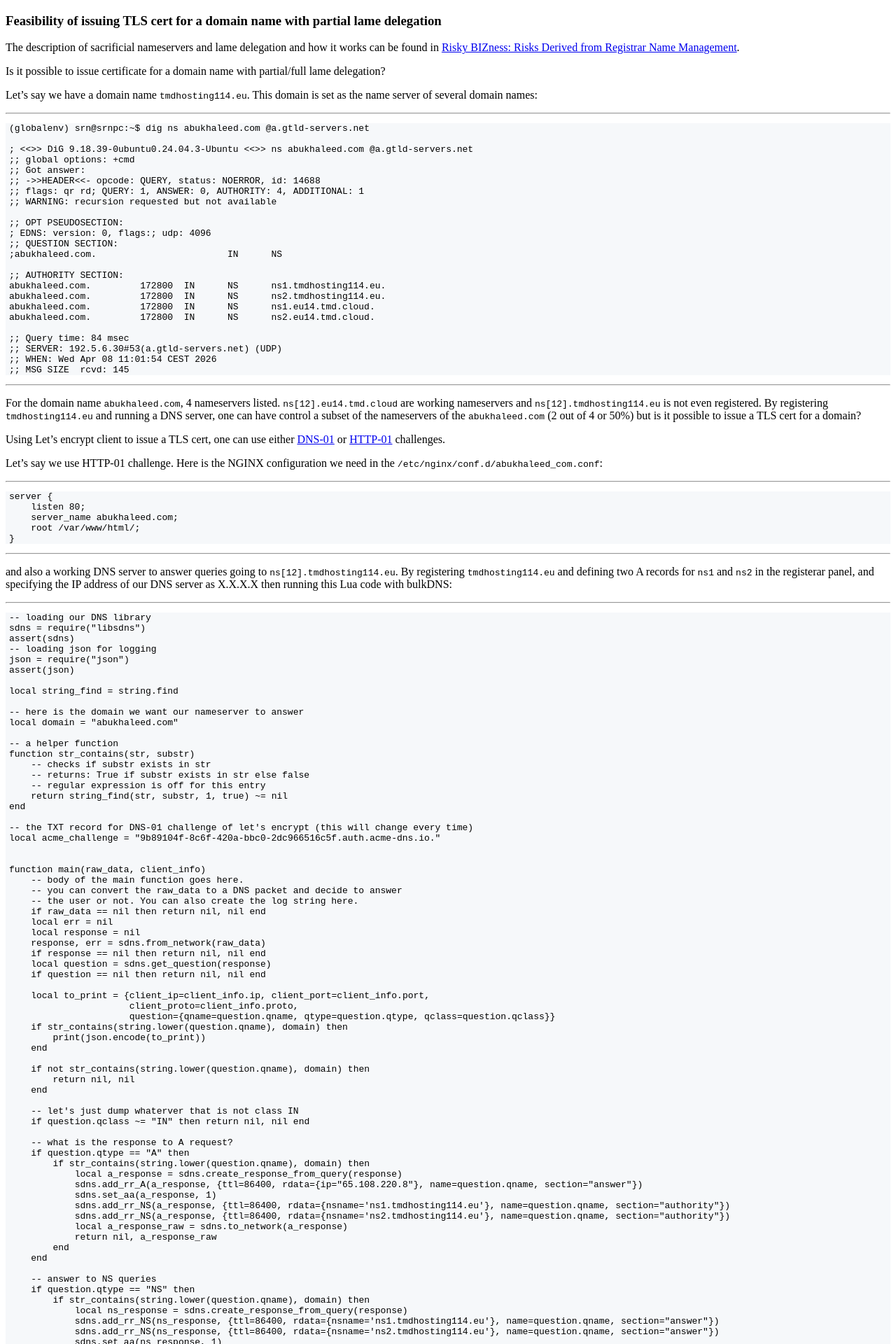
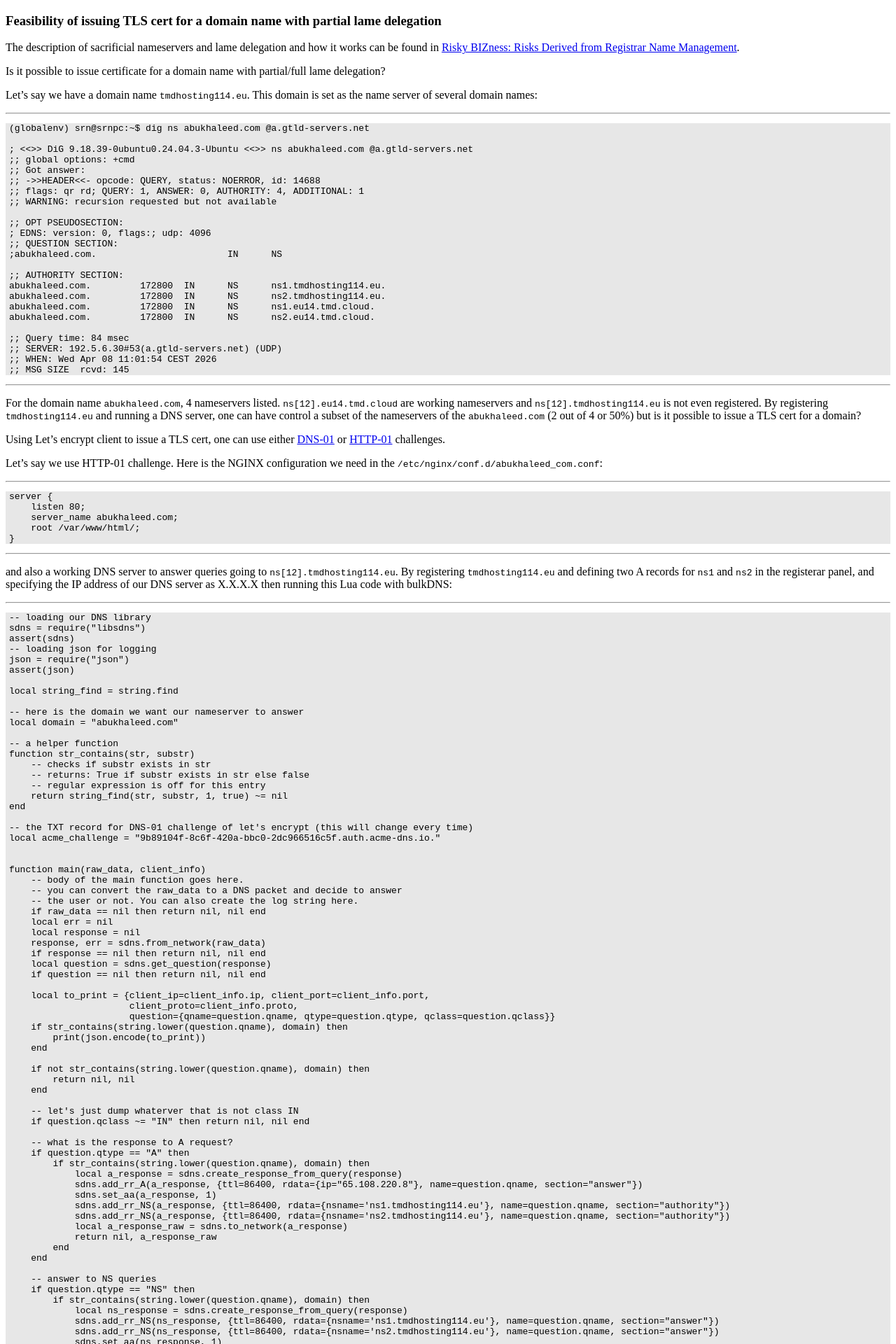
Before and after one commit to maroofi/maroofi.github.io, a Jekyll site: the page built from posts/TLS_4_lame_delegation.md, in a window 1280 px wide. Shown: the top 1920 px of the page at 70% size. Built offline with Jekyll 4.4.1, drawn with Linux system fonts in a browser that asks for light colours; our own code applies the rules of GitHub Pages for plain Markdown files.

Commit message:
Update style.css

```diff
--- a/assets/css/style.css
+++ b/assets/css/style.css
@@ -1,4 +1,4 @@
 div.highlight {
-  background-color: #f6f8fa;
+  background-color: #e7e7e7;
   padding-left: 5px;
 }
```
